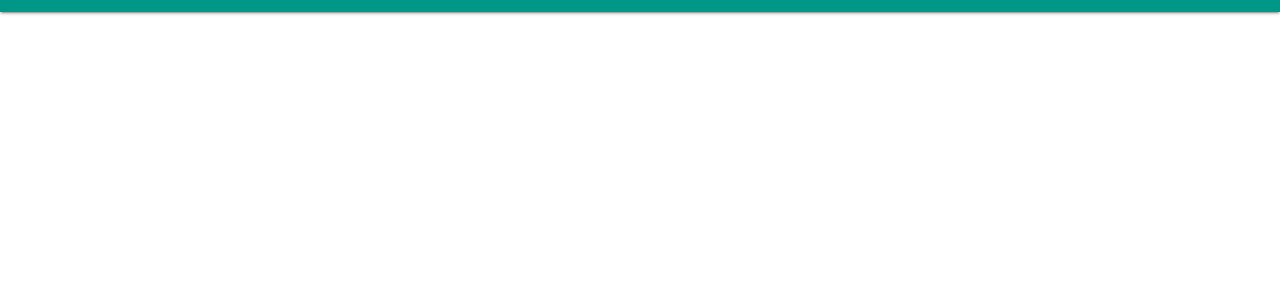
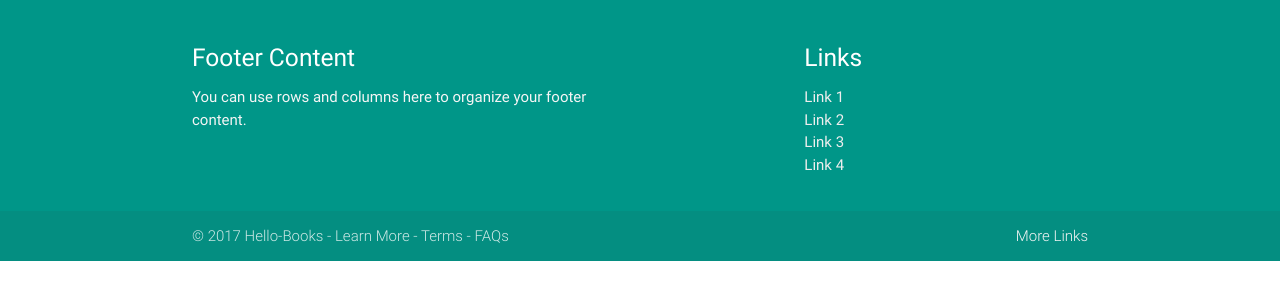
Before and after one commit to Adeohluwa/Adeohluwa.github.io, a plain HTML site: page index.html in a window 1280 px wide. Shown: the part 52-352 px from the top of the page. Drawn offline with nearby package versions, Linux system fonts and the light colour scheme.

Commit message:
create initial footer for homepage

```diff
--- a/index.html
+++ b/index.html
@@ -12,7 +12,7 @@
 </head>
 
 <body>
-	<!-- The Nav Bar -->
+	<!-- NAVIGATION BAR -->
 	<nav>
     	<div class="nav-wrapper teal">
       		<a href="#" class="brand-logo">Hello-Books</a>
@@ -23,6 +23,39 @@
       		</ul>
     	</div>
     </nav>
+
+
+
+
+    <!-- FOOTER -->
+    <footer class="page-footer teal">
+        <div class="container">
+            <div class="row">
+            	<div class="col l6 s12">
+                <h5 class="white-text">Footer Content</h5>
+                <p class="grey-text text-lighten-4">You can use rows and columns here to organize your footer content.</p>
+              	</div>
+
+              	<div class="col l4 offset-l2 s12">
+                	<h5 class="white-text">Links</h5>
+                	<ul>
+                  		<li><a class="grey-text text-lighten-3" href="#!">Link 1</a></li>
+  		                <li><a class="grey-text text-lighten-3" href="#!">Link 2</a></li>
+   		            	<li><a class="grey-text text-lighten-3" href="#!">Link 3</a></li>
+                 	    <li><a class="grey-text text-lighten-3" href="#!">Link 4</a></li>
+                	</ul>
+                </div>
+            </div>
+        </div>
+
+        <div class="footer-copyright">
+            <div class="container">
+            &copy 2017 Hello-Books - Learn More - Terms - FAQs
+            <a class="grey-text text-lighten-4 right" href="#!">More Links</a>
+            </div>
+        </div>
+    </footer>
+
 </body>
 	<!-- Compiled and minified JavaScript -->
 	<script src="https://cdnjs.cloudflare.com/ajax/libs/materialize/0.100.1/js/materialize.min.js"></script>
```
